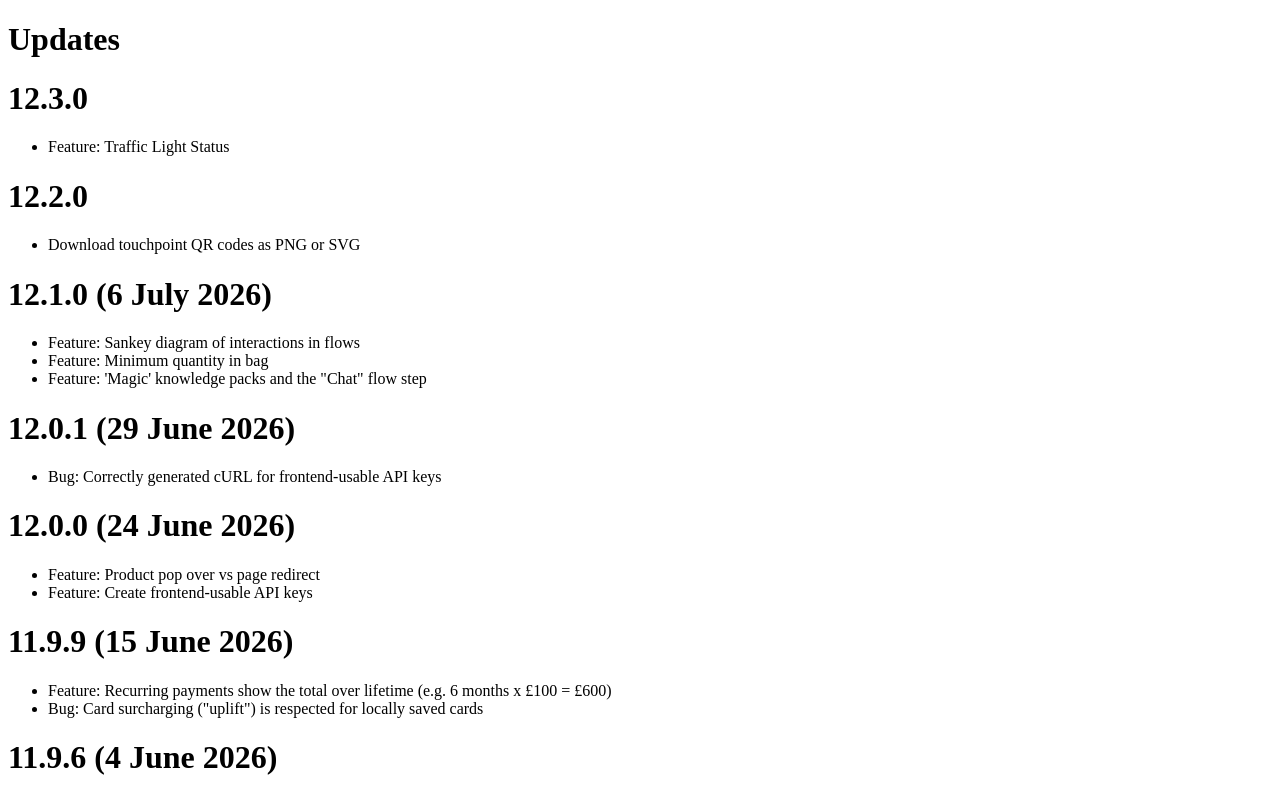
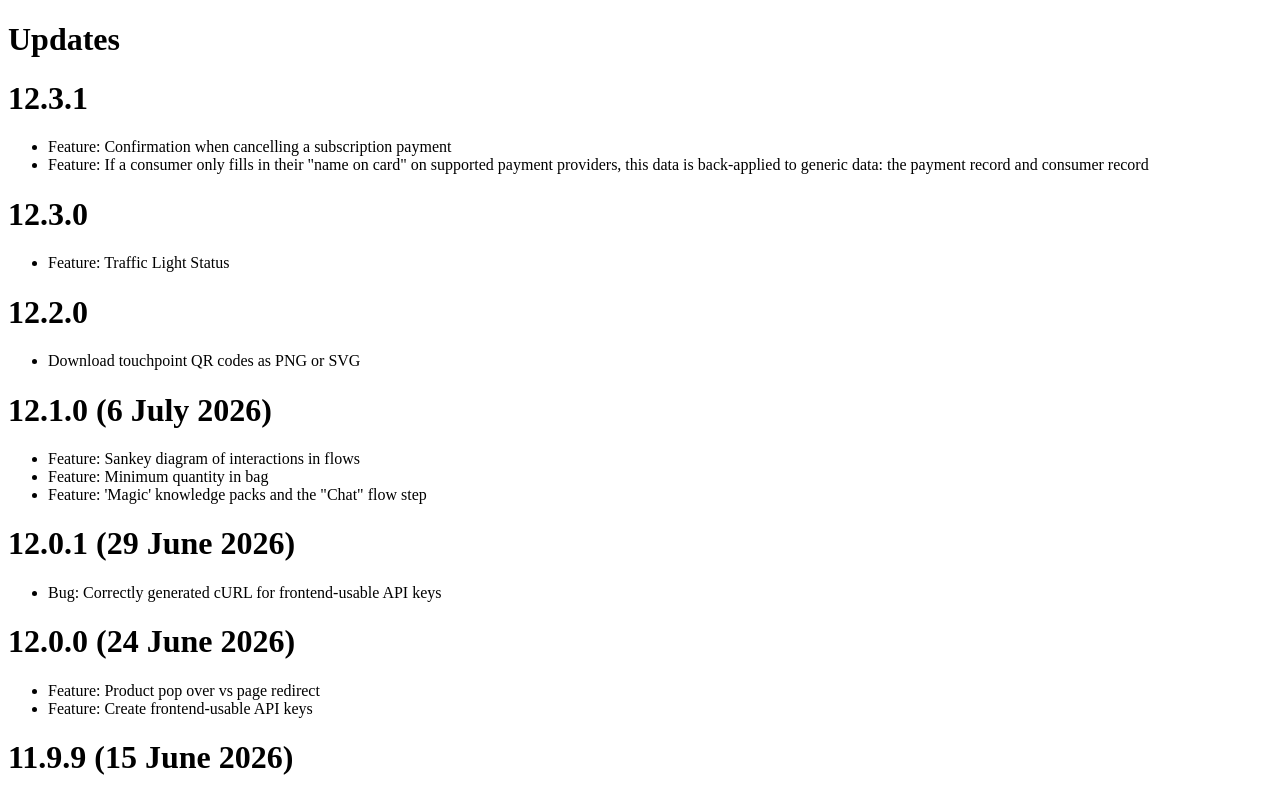
Before and after one commit to Stickyto/sticky-docs, a Next.js app in the folder src/: page /updates in a window 1280 px wide. Shown: the top 798 px of the page. Built offline with nearby package versions, Linux system fonts and the light colour scheme.

Commit message:
`# 12.3.1`

```diff
--- a/src/pages/updates.mdx
+++ b/src/pages/updates.mdx
@@ -1,4 +1,8 @@
 # Updates
+
+# 12.3.1
+ - Feature: Confirmation when cancelling a subscription payment
+ - Feature: If a consumer only fills in their "name on card" on supported payment providers, this data is back-applied to generic data: the payment record and consumer record
 
 # 12.3.0
  - Feature: Traffic Light Status
```
